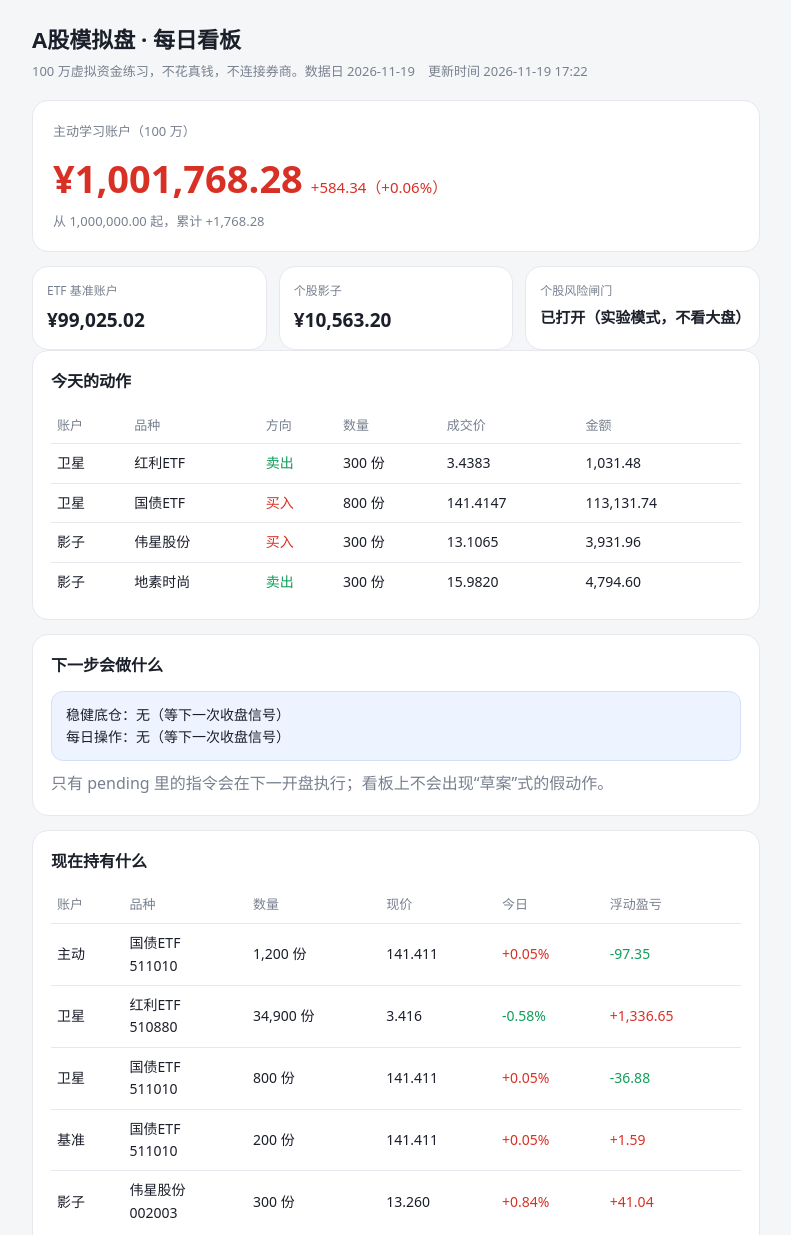
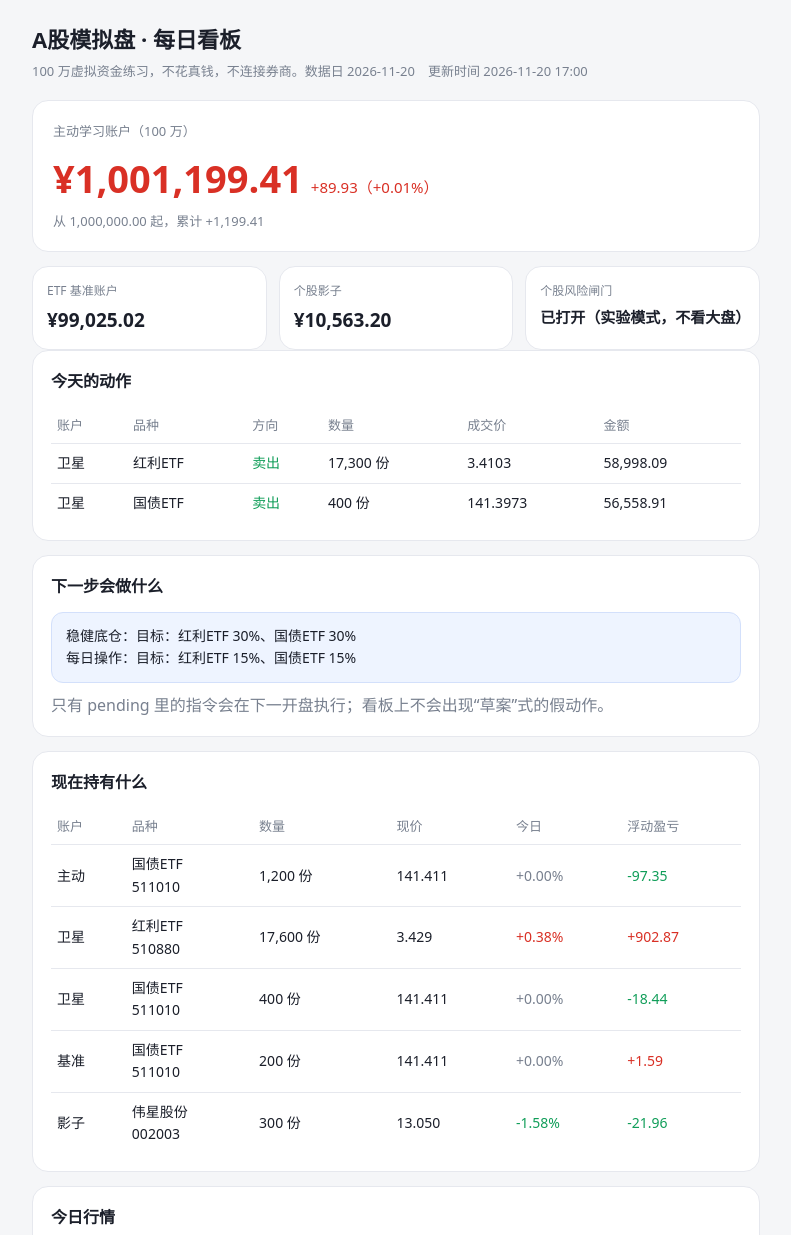
Before and after one commit to LE-CXR/ashare-paper, a plain HTML site: page index.html in a window 1280 px wide. Shown: the top 1235 px of the page, without its empty margins (244-1035 px from the left). Drawn offline with Linux system fonts and the light colour scheme.

Commit message:
chore: 更新看板 2026-11-20 17:00

```diff
--- a/index.html
+++ b/index.html
@@ -33,12 +33,12 @@ footer{color:var(--muted);font-size:12px;margin-top:20px;text-align:center}
 @media(max-width:520px){.grid{grid-template-columns:1fr}.hero .big{font-size:32px}}
 </style></head><body><div class="wrap">
 <h1>A股模拟盘 · 每日看板</h1>
-<div class="sub">100 万虚拟资金练习，不花真钱，不连接券商。数据日 2026-11-19　更新时间 2026-11-19 17:22</div>
+<div class="sub">100 万虚拟资金练习，不花真钱，不连接券商。数据日 2026-11-20　更新时间 2026-11-20 17:00</div>
 
 <div class="hero">
   <div class="label">主动学习账户（100 万）</div>
-  <div class="big up">¥1,001,768.28<small class="up">+584.34（+0.06%）</small></div>
-  <div class="sub" style="margin:0">从 1,000,000.00 起，累计 +1,768.28</div>
+  <div class="big up">¥1,001,199.41<small class="up">+89.93（+0.01%）</small></div>
+  <div class="sub" style="margin:0">从 1,000,000.00 起，累计 +1,199.41</div>
 </div>
 
 <div class="grid">
@@ -49,36 +49,36 @@ footer{color:var(--muted);font-size:12px;margin-top:20px;text-align:center}
 
 <div class="card">
   <h2>今天的动作</h2>
-  <table><thead><tr><th>账户</th><th>品种</th><th>方向</th><th>数量</th><th>成交价</th><th>金额</th></tr></thead><tbody><tr><td>卫星</td><td>红利ETF</td><td class="down">卖出</td><td>300 份</td><td>3.4383</td><td>1,031.48</td></tr><tr><td>卫星</td><td>国债ETF</td><td class="up">买入</td><td>800 份</td><td>141.4147</td><td>113,131.74</td></tr><tr><td>影子</td><td>伟星股份</td><td class="up">买入</td><td>300 份</td><td>13.1065</td><td>3,931.96</td></tr><tr><td>影子</td><td>地素时尚</td><td class="down">卖出</td><td>300 份</td><td>15.9820</td><td>4,794.60</td></tr></tbody></table>
+  <table><thead><tr><th>账户</th><th>品种</th><th>方向</th><th>数量</th><th>成交价</th><th>金额</th></tr></thead><tbody><tr><td>卫星</td><td>红利ETF</td><td class="down">卖出</td><td>17,300 份</td><td>3.4103</td><td>58,998.09</td></tr><tr><td>卫星</td><td>国债ETF</td><td class="down">卖出</td><td>400 份</td><td>141.3973</td><td>56,558.91</td></tr></tbody></table>
 </div>
 
 <div class="card">
   <h2>下一步会做什么</h2>
   <div class="next">
-    <div>稳健底仓：无（等下一次收盘信号）</div>
-    <div>每日操作：无（等下一次收盘信号）</div>
+    <div>稳健底仓：目标：红利ETF 30%、国债ETF 30%</div>
+    <div>每日操作：目标：红利ETF 15%、国债ETF 15%</div>
   </div>
   <p class="quiet" style="margin-top:10px">只有 pending 里的指令会在下一开盘执行；看板上不会出现“草案”式的假动作。</p>
 </div>
 
 <div class="card">
   <h2>现在持有什么</h2>
-  <table><thead><tr><th>账户</th><th>品种</th><th>数量</th><th>现价</th><th>今日</th><th>浮动盈亏</th></tr></thead><tbody><tr><td>主动</td><td>国债ETF<br><span class="muted">511010</span></td><td>1,200 份</td><td>141.411</td><td><span class="up">+0.05%</span></td><td><span class="down">-97.35</span></td></tr><tr><td>卫星</td><td>红利ETF<br><span class="muted">510880</span></td><td>34,900 份</td><td>3.416</td><td><span class="down">-0.58%</span></td><td><span class="up">+1,336.65</span></td></tr><tr><td>卫星</td><td>国债ETF<br><span class="muted">511010</span></td><td>800 份</td><td>141.411</td><td><span class="up">+0.05%</span></td><td><span class="down">-36.88</span></td></tr><tr><td>基准</td><td>国债ETF<br><span class="muted">511010</span></td><td>200 份</td><td>141.411</td><td><span class="up">+0.05%</span></td><td><span class="up">+1.59</span></td></tr><tr><td>影子</td><td>伟星股份<br><span class="muted">002003</span></td><td>300 份</td><td>13.260</td><td><span class="up">+0.84%</span></td><td><span class="up">+41.04</span></td></tr></tbody></table>
+  <table><thead><tr><th>账户</th><th>品种</th><th>数量</th><th>现价</th><th>今日</th><th>浮动盈亏</th></tr></thead><tbody><tr><td>主动</td><td>国债ETF<br><span class="muted">511010</span></td><td>1,200 份</td><td>141.411</td><td><span class="flat">+0.00%</span></td><td><span class="down">-97.35</span></td></tr><tr><td>卫星</td><td>红利ETF<br><span class="muted">510880</span></td><td>17,600 份</td><td>3.429</td><td><span class="up">+0.38%</span></td><td><span class="up">+902.87</span></td></tr><tr><td>卫星</td><td>国债ETF<br><span class="muted">511010</span></td><td>400 份</td><td>141.411</td><td><span class="flat">+0.00%</span></td><td><span class="down">-18.44</span></td></tr><tr><td>基准</td><td>国债ETF<br><span class="muted">511010</span></td><td>200 份</td><td>141.411</td><td><span class="flat">+0.00%</span></td><td><span class="up">+1.59</span></td></tr><tr><td>影子</td><td>伟星股份<br><span class="muted">002003</span></td><td>300 份</td><td>13.050</td><td><span class="down">-1.58%</span></td><td><span class="down">-21.96</span></td></tr></tbody></table>
 </div>
 
 <div class="card">
   <h2>今日行情</h2>
-  <table><thead><tr><th>名称</th><th>代码</th><th>现价</th><th>今日</th></tr></thead><tbody><tr><td>上证指数</td><td>000001</td><td>3,577.62</td><td><span class="down">-0.28%</span></td></tr><tr><td>创业板指</td><td>399006</td><td>2,293.34</td><td><span class="down">-0.79%</span></td></tr><tr><td>沪深300</td><td>000300</td><td>3,984.84</td><td><span class="up">+0.03%</span></td></tr><tr><td>国债ETF国泰</td><td>511010</td><td>141.411</td><td><span class="up">+0.05%</span></td></tr><tr><td>红利ETF华泰柏瑞</td><td>510880</td><td>3.416</td><td><span class="down">-0.58%</span></td></tr><tr><td>黄金ETF华安</td><td>518880</td><td>7.612</td><td><span class="down">-1.23%</span></td></tr><tr><td>半导体ETF国联安</td><td>512480</td><td>0.779</td><td><span class="up">+1.04%</span></td></tr></tbody></table>
+  <table><thead><tr><th>名称</th><th>代码</th><th>现价</th><th>今日</th></tr></thead><tbody><tr><td>上证指数</td><td>000001</td><td>3,533.79</td><td><span class="down">-1.23%</span></td></tr><tr><td>创业板指</td><td>399006</td><td>2,212.13</td><td><span class="down">-3.54%</span></td></tr><tr><td>沪深300</td><td>000300</td><td>3,954.57</td><td><span class="down">-0.76%</span></td></tr><tr><td>国债ETF国泰</td><td>511010</td><td>141.411</td><td><span class="flat">+0.00%</span></td></tr><tr><td>红利ETF华泰柏瑞</td><td>510880</td><td>3.429</td><td><span class="up">+0.38%</span></td></tr><tr><td>黄金ETF华安</td><td>518880</td><td>7.282</td><td><span class="down">-4.34%</span></td></tr><tr><td>半导体ETF国联安</td><td>512480</td><td>0.745</td><td><span class="down">-4.36%</span></td></tr></tbody></table>
 </div>
 
 <div class="card">
   <h2>净值走势</h2>
-  <svg viewBox="0 0 660 170" preserveAspectRatio="none" class="curve"><line x1="12" y1="144.8" x2="648" y2="144.8" class="base"/><polyline fill="none" stroke="#d93025" stroke-width="2.5" points="12.0,144.8 82.7,88.1 153.3,133.9 224.0,140.4 294.7,157.8 365.3,153.1 436.0,158.0 506.7,49.1 577.3,55.9 648.0,12.0"/></svg><div class="curve-note">2026-11-05 → 2026-11-18　净值区间 999,824.28 ~ 1,001,768.28　虚线为 100 万本金</div>
+  <svg viewBox="0 0 660 170" preserveAspectRatio="none" class="curve"><line x1="12" y1="144.8" x2="648" y2="144.8" class="base"/><polyline fill="none" stroke="#d93025" stroke-width="2.5" points="12.0,144.8 69.8,88.1 127.6,133.9 185.5,140.4 243.3,157.8 301.1,153.1 358.9,158.0 416.7,49.1 474.5,55.9 532.4,12.0 590.2,61.5 648.0,54.7"/></svg><div class="curve-note">2026-11-05 → 2026-11-20　净值区间 999,824.28 ~ 1,001,768.28　虚线为 100 万本金</div>
 </div>
 
 <div class="card">
   <h2>最近成交</h2>
-  <table><thead><tr><th>日期</th><th>账户</th><th>品种</th><th>方向</th><th>数量</th><th>价</th></tr></thead><tbody><tr><td>2026-11-19</td><td>卫星</td><td>红利ETF</td><td class="down">卖出</td><td>300</td><td>3.4383</td></tr><tr><td>2026-11-19</td><td>影子</td><td>地素时尚</td><td class="down">卖出</td><td>300</td><td>15.9820</td></tr><tr><td>2026-11-19</td><td>卫星</td><td>国债ETF</td><td class="up">买入</td><td>800</td><td>141.4147</td></tr><tr><td>2026-11-19</td><td>影子</td><td>伟星股份</td><td class="up">买入</td><td>300</td><td>13.1065</td></tr><tr><td>2026-11-18</td><td>卫星</td><td>国债ETF</td><td class="down">卖出</td><td>800</td><td>141.3043</td></tr><tr><td>2026-11-18</td><td>影子</td><td>伟星股份</td><td class="down">卖出</td><td>300</td><td>13.1434</td></tr><tr><td>2026-11-17</td><td>卫星</td><td>红利ETF</td><td class="down">卖出</td><td>300</td><td>3.4133</td></tr><tr><td>2026-11-16</td><td>主动</td><td>国债ETF</td><td class="down">卖出</td><td>700</td><td>141.2983</td></tr><tr><td>2026-11-16</td><td>基准</td><td>国债ETF</td><td class="down">卖出</td><td>100</td><td>141.2983</td></tr><tr><td>2026-11-16</td><td>卫星</td><td>红利ETF</td><td class="up">买入</td><td>35,500</td><td>3.3767</td></tr><tr><td>2026-11-13</td><td>影子</td><td>地素时尚</td><td class="up">买入</td><td>300</td><td>14.5873</td></tr><tr><td>2026-11-11</td><td>影子</td><td>伟星股份</td><td class="up">买入</td><td>300</td><td>12.7164</td></tr></tbody></table>
+  <table><thead><tr><th>日期</th><th>账户</th><th>品种</th><th>方向</th><th>数量</th><th>价</th></tr></thead><tbody><tr><td>2026-11-20</td><td>卫星</td><td>红利ETF</td><td class="down">卖出</td><td>17,300</td><td>3.4103</td></tr><tr><td>2026-11-20</td><td>卫星</td><td>国债ETF</td><td class="down">卖出</td><td>400</td><td>141.3973</td></tr><tr><td>2026-11-19</td><td>卫星</td><td>红利ETF</td><td class="down">卖出</td><td>300</td><td>3.4383</td></tr><tr><td>2026-11-19</td><td>影子</td><td>地素时尚</td><td class="down">卖出</td><td>300</td><td>15.9820</td></tr><tr><td>2026-11-19</td><td>卫星</td><td>国债ETF</td><td class="up">买入</td><td>800</td><td>141.4147</td></tr><tr><td>2026-11-19</td><td>影子</td><td>伟星股份</td><td class="up">买入</td><td>300</td><td>13.1065</td></tr><tr><td>2026-11-18</td><td>卫星</td><td>国债ETF</td><td class="down">卖出</td><td>800</td><td>141.3043</td></tr><tr><td>2026-11-18</td><td>影子</td><td>伟星股份</td><td class="down">卖出</td><td>300</td><td>13.1434</td></tr><tr><td>2026-11-17</td><td>卫星</td><td>红利ETF</td><td class="down">卖出</td><td>300</td><td>3.4133</td></tr><tr><td>2026-11-16</td><td>主动</td><td>国债ETF</td><td class="down">卖出</td><td>700</td><td>141.2983</td></tr><tr><td>2026-11-16</td><td>基准</td><td>国债ETF</td><td class="down">卖出</td><td>100</td><td>141.2983</td></tr><tr><td>2026-11-16</td><td>卫星</td><td>红利ETF</td><td class="up">买入</td><td>35,500</td><td>3.3767</td></tr></tbody></table>
 </div>
 
 <footer>模拟账户，不保证盈利，不构成投资建议。<br>本页由 Hermes 每个交易日收盘后自动更新。</footer>
```
